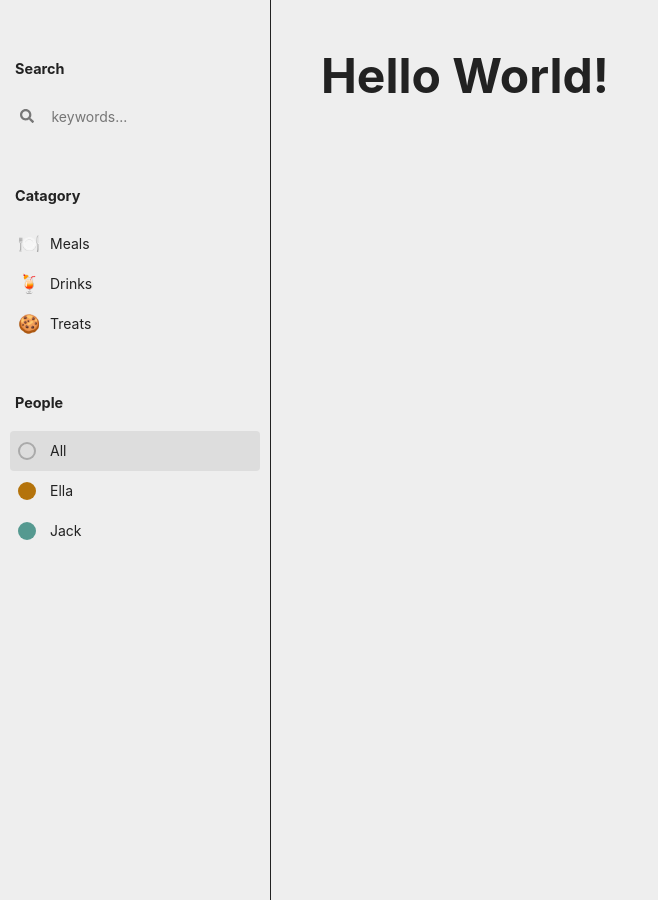
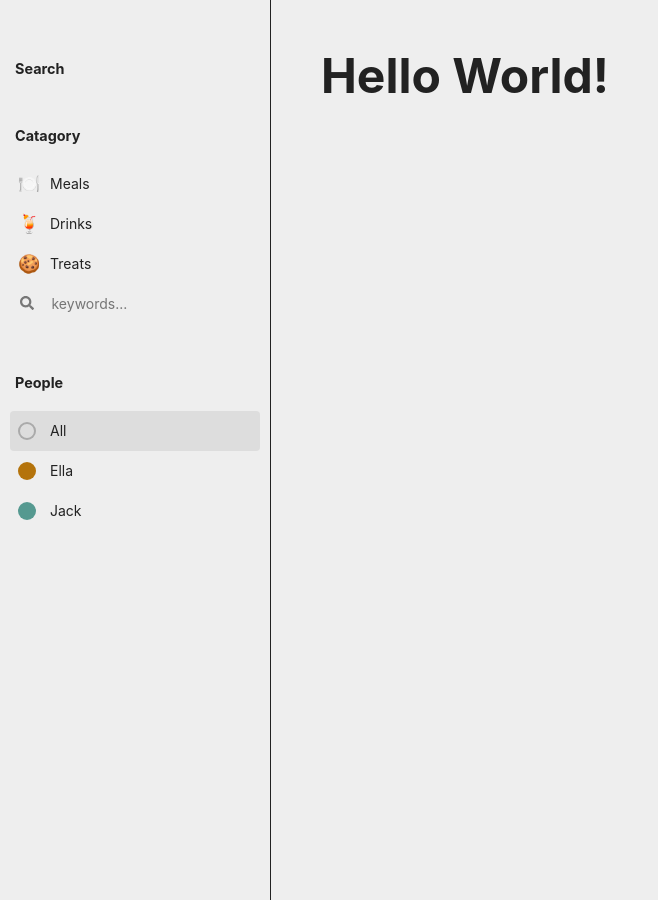
Before and after one commit to qjack001/Git-Cooking, a Jekyll site: the page built from index.html, in a window 1280 px wide. Shown: the whole page, without its empty margins (0-658 px from the left). Built offline with Jekyll 4.4.1, drawn with Linux system fonts in a browser that asks for light colours.

Commit message:
test search

```diff
--- a/_includes/nav.html
+++ b/_includes/nav.html
@@ -3,17 +3,17 @@
 </header>
 <nav id="menu">
 	<h6>Search</h6>
-	<form onsubmit="search();return false" class="search-container">
+
+	<h6>Catagory</h6>
+	<a {% if page.select == "meals" %}class="selected"{% endif %} id="c-meals" href="/Git-Cooking/meals"><span class="icon">🍽️</span>Meals</a>
+	<a {% if page.select == "drinks" %}class="selected"{% endif %} id="c-drinks" href="/Git-Cooking/drinks"><span class="icon">🍹</span>Drinks</a>
+	<a {% if page.select == "treats" %}class="selected"{% endif %} id="c-treats" href="/Git-Cooking/treats"><span class="icon">🍪</span>Treats</a>
+	<form {% if page.select == "search" %}class="selected"{% endif %} onsubmit="search();return false">
 		<button type="submit">
 			<svg aria-hidden="true" width="14" height="14" focusable="false" role="img" xmlns="http://www.w3.org/2000/svg" viewBox="0 0 512 512"><path fill="currentColor" d="M505 442.7L405.3 343c-4.5-4.5-10.6-7-17-7H372c27.6-35.3 44-79.7 44-128C416 93.1 322.9 0 208 0S0 93.1 0 208s93.1 208 208 208c48.3 0 92.7-16.4 128-44v16.3c0 6.4 2.5 12.5 7 17l99.7 99.7c9.4 9.4 24.6 9.4 33.9 0l28.3-28.3c9.4-9.4 9.4-24.6.1-34zM208 336c-70.7 0-128-57.2-128-128 0-70.7 57.2-128 128-128 70.7 0 128 57.2 128 128 0 70.7-57.2 128-128 128z"/></svg>
 		</button>
 		<input id="search" type="text" placeholder="keywords..." name="search">
 	</form>
-
-	<h6>Catagory</h6>
-	<a {% if page.select == "meals" %}class="selected"{% endif %} id="c-meals" href="/Git-Cooking/meals"><span class="icon">🍽️</span>Meals</a>
-	<a {% if page.select == "drinks" %}class="selected"{% endif %} id="c-drinks" href="/Git-Cooking/drinks"><span class="icon">🍹</span>Drinks</a>
-	<a {% if page.select == "treats" %}class="selected"{% endif %} id="c-treats" href="/Git-Cooking/treats"><span class="icon">🍪</span>Treats</a>
 
 	<h6>People</h6>
 	<a id="p-all" href="?p=all"><span class="icon" style="box-shadow: inset 0 0 0 2px #aaa;"></span>All</a>
--- a/_layouts/default.html
+++ b/_layouts/default.html
@@ -59,6 +59,10 @@
 			{
 				var keywords = document.getElementById('search').value.split(" ").filter(function (el) { return el != ""; });
 
+				console.log(keywords);
+				console.log("https://guinane.xyz/Git-Cooking/search?s=" + keywords.join("+"));
+
+
 				if(keywords.length > 0)
 				{
 					window.location.href = "https://guinane.xyz/Git-Cooking/search?s=" + keywords.join("+");
--- a/search.html
+++ b/search.html
@@ -1,6 +1,7 @@
 ---
 layout: default
 title: Search
+select: search
 ---
 
 <h2>Search</h2>
```
